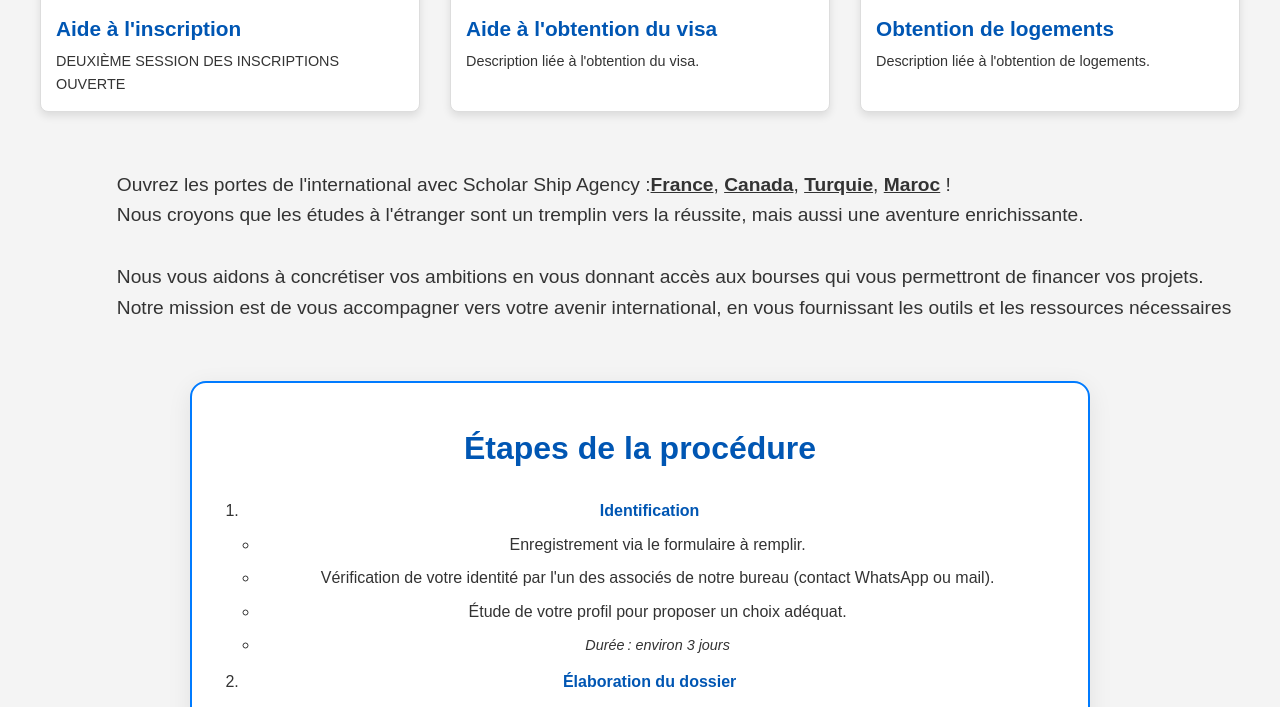
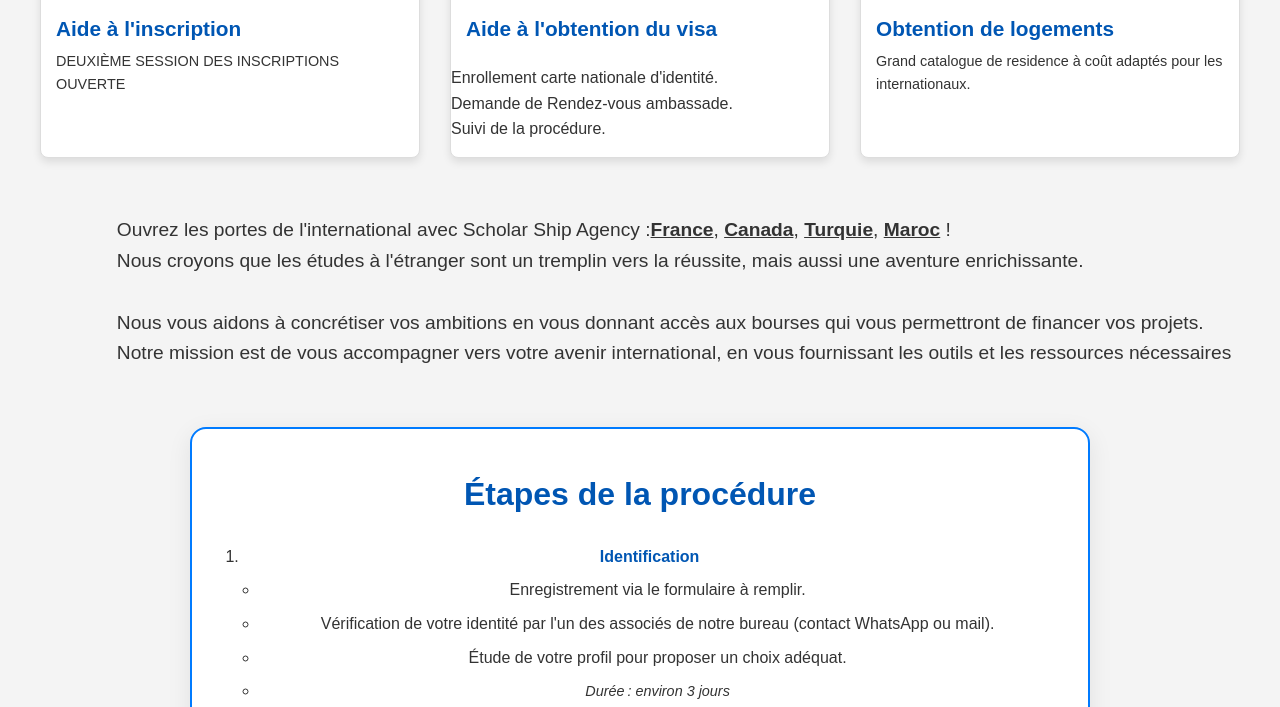
Before and after one commit to scholar-cyber/site_bourse, a plain HTML site: page index.html in a window 1280 px wide. Shown: the part 927-1634 px from the top of the page. Drawn offline with Linux system fonts and the light colour scheme.

Commit message:
Add files via upload

```diff
--- a/index.html
+++ b/index.html
@@ -76,12 +76,17 @@
                 <div class="card">
                     <img src="img/visa.jpg" alt="Obtention du visa">
                     <h3>Aide à l'obtention du visa</h3>
-                    <p>Description liée à l'obtention du visa.</p>
+                    <p><ul>
+                     <li>Enrollement carte nationale d'identité.</li>
+                     <li>Demande de Rendez-vous ambassade.</li>
+                     <li>Suivi de la procédure.</li>
+                    </ul>
+                </p>
                 </div>
                 <div class="card">
                     <img src="img/logement.jpg" alt="Obtention de logements">
                     <h3>Obtention de logements</h3>
-                    <p>Description liée à l'obtention de logements.</p>
+                    <p>Grand catalogue de residence à coût adaptés pour les internationaux.</p>
                 </div>
             </div>
 
@@ -156,7 +161,7 @@
                     <button class="accordion-header">ETUDIER AU MAROC</button>
                     <div class="accordion-content">
                         <ul>
-                            <li><input type="checkbox" disabled> Détails des services pour étudier au Maroc.</li>
+                            <li><input type="checkbox" disabled> ENSAM Meknès <a href="http://www.ensam-umi.ac.ma/?page_id=4557">Plus d'infos </a></li>
                         </ul>
                     </div>
                 </div>
@@ -165,7 +170,7 @@
                     <button class="accordion-header">ETUDIER EN TURQUIE</button>
                     <div class="accordion-content">
                         <ul>
-                            <li><input type="checkbox" disabled> Détails des services pour étudier en Turquie.</li>
+                            <li><input type="checkbox" disabled>Université Technique du Moyen Orient <a href="https://www.metu.edu.tr/">Plus d'infos </a></li>
                         </ul>
                     </div>
                 </div>
```
